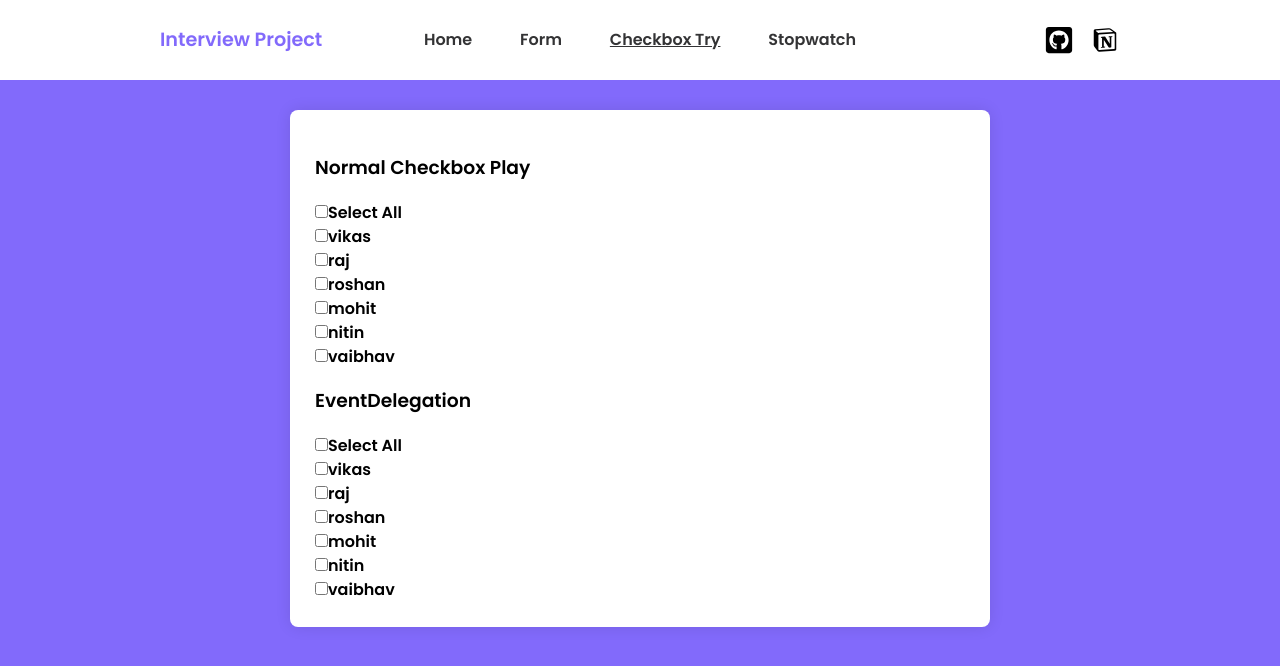
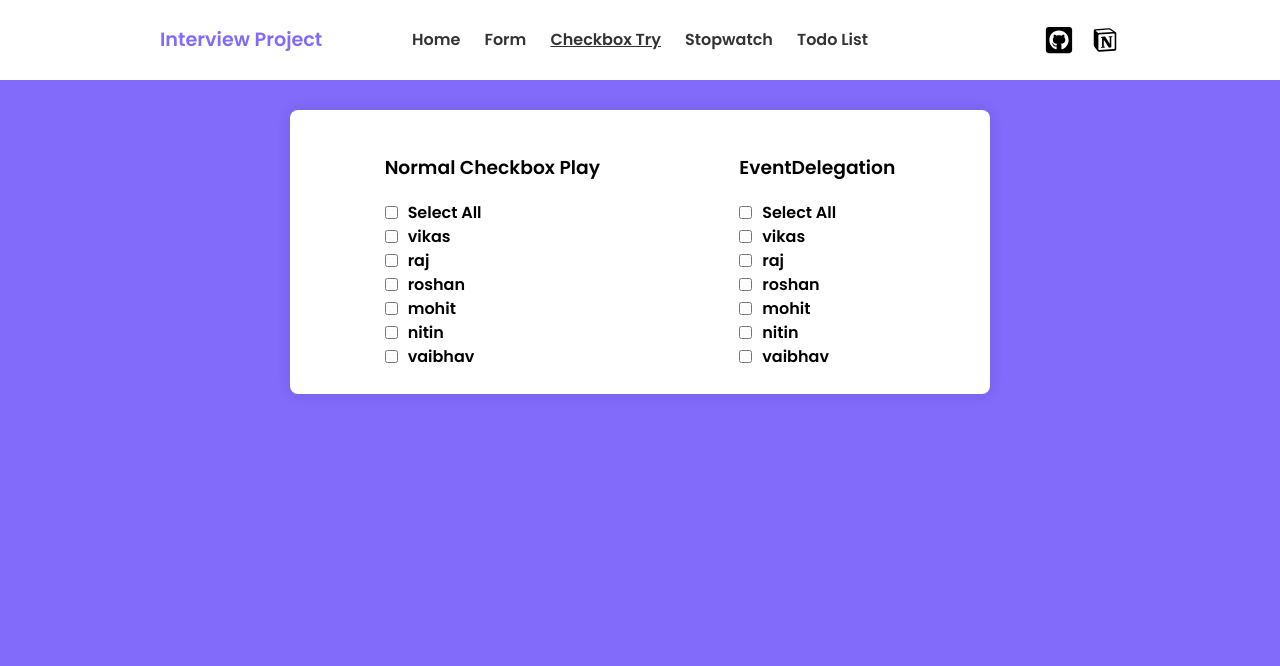
Before and after one commit to vikasdev66/interview-projects, a React (Create React App) app: page /checkboxTry in a window 1280 px wide. Shown: the top 666 px of the page. Built offline with nearby package versions, Linux system fonts and the light colour scheme.

Commit message:
fixing css

```diff
--- a/package.json
+++ b/package.json
@@ -6,6 +6,7 @@
     "@testing-library/jest-dom": "^5.17.0",
     "@testing-library/react": "^13.4.0",
     "@testing-library/user-event": "^13.5.0",
+    "antd": "^5.20.3",
     "react": "^18.3.1",
     "react-dom": "^18.3.1",
     "react-icons": "^5.3.0",
--- /dev/null
+++ b/src/components/CheckboxTry/CheckboxTry.css
@@ -0,0 +1,8 @@
+.checkboxTry-container input {
+    margin-right: 10px;
+}
+
+.checkboxTry-container label{
+    display: flex;
+    align-items: center;
+}
--- a/src/components/CheckboxTry/CheckboxTry.jsx
+++ b/src/components/CheckboxTry/CheckboxTry.jsx
@@ -2,6 +2,7 @@ import { useState } from "react";
 import EventDelegation from "./EventDelegation.jsx";
 import NormalCheckboxPlay from "./NormalCheckboxPlay.jsx";
 import { names } from "../../data.js";
+import "./CheckboxTry.css";
 
 export function CheckboxTry() {
   const [checkedIds, setCheckedIds] = useState([]);
@@ -39,8 +40,8 @@ export function CheckboxTry() {
   };
   return (
     <div className="main-container">
-      <div className="container">
-        <div>
+      <div className="container flex justify-around">
+        <div className="checkboxTry-container">
           <h3>Normal Checkbox Play</h3>
           <NormalCheckboxPlay
             names={names}
@@ -49,7 +50,7 @@ export function CheckboxTry() {
             handleChange={handleChange}
           />
         </div>
-        <div>
+        <div className="checkboxTry-container">
           <h3>EventDelegation</h3>
           <EventDelegation
             names={names}
--- a/src/components/Home/Home.jsx
+++ b/src/components/Home/Home.jsx
@@ -6,8 +6,8 @@ export function Home() {
   return (
     <div className="main-container">
       <div className="container flex flex-col items-center justify-center">
-        <h1>{homeData.state}</h1>
-        <p>Passing data using react router dom</p>
+        <h1>Welcome to Interview Projects</h1>
+        <p>{homeData.state}</p>
       </div>
     </div>
   );
--- a/src/components/Navbar/Navbar.jsx
+++ b/src/components/Navbar/Navbar.jsx
@@ -2,7 +2,7 @@ import React, { useState } from "react";
 import { FaGithubSquare } from "react-icons/fa";
 import { GiHamburgerMenu } from "react-icons/gi";
 import { RiNotionFill } from "react-icons/ri";
-import { NavLink } from "react-router-dom";
+import { NavLink, Link } from "react-router-dom";
 import "./Navbar.css";
 
 export function Navbar() {
@@ -10,7 +10,9 @@ export function Navbar() {
   return (
     <nav className="main-nav">
       <div className="logo">
-        <h2>Interview Project</h2>
+        <Link to="/" state="Welcome to Interview Projects">
+          <h2>Interview Project</h2>
+        </Link>
       </div>
       <div
         className={showMediaIcons ? "menu-link mobile-menu-link" : "menu-link"}
@@ -22,7 +24,7 @@ export function Navbar() {
               className={(isActive) =>
                 `${isActive.isActive ? "isActiveNav" : ""} navLink`
               }
-              state="Welcome to Interview Projects"
+              state="Passing data using react router dom"
             >
               Home
             </NavLink>
@@ -55,6 +57,16 @@ export function Navbar() {
               }
             >
               Stopwatch
+            </NavLink>
+          </li>
+          <li>
+            <NavLink
+              to="/todoList"
+              className={(isActive) =>
+                `${isActive.isActive ? "isActiveNav" : ""} navLink`
+              }
+            >
+              Todo List
             </NavLink>
           </li>
           {showMediaIcons ? (
--- /dev/null
+++ b/src/components/TodoList/TodoList.jsx
@@ -0,0 +1,10 @@
+import React from "react";
+import "./TodoList.css";
+
+export function TodoList() {
+  return (
+    <div className="main-container">
+      <div className="container"></div>
+    </div>
+  );
+}
--- a/src/components/index.js
+++ b/src/components/index.js
@@ -3,3 +3,4 @@ export { CheckboxTry } from "./CheckboxTry/CheckboxTry";
 export { Navbar } from "./Navbar/Navbar";
 export { Stopwatch } from "./Stopwatch/Stopwatch";
 export { Home } from "./Home/Home";
+export { TodoList } from "./TodoList/TodoList";
```
Also changed, not shown: src/App.js (+8 -1 lines), src/components/TodoList/TodoList.css (added), 1 other file (tests, documents, lock files or other folders).
